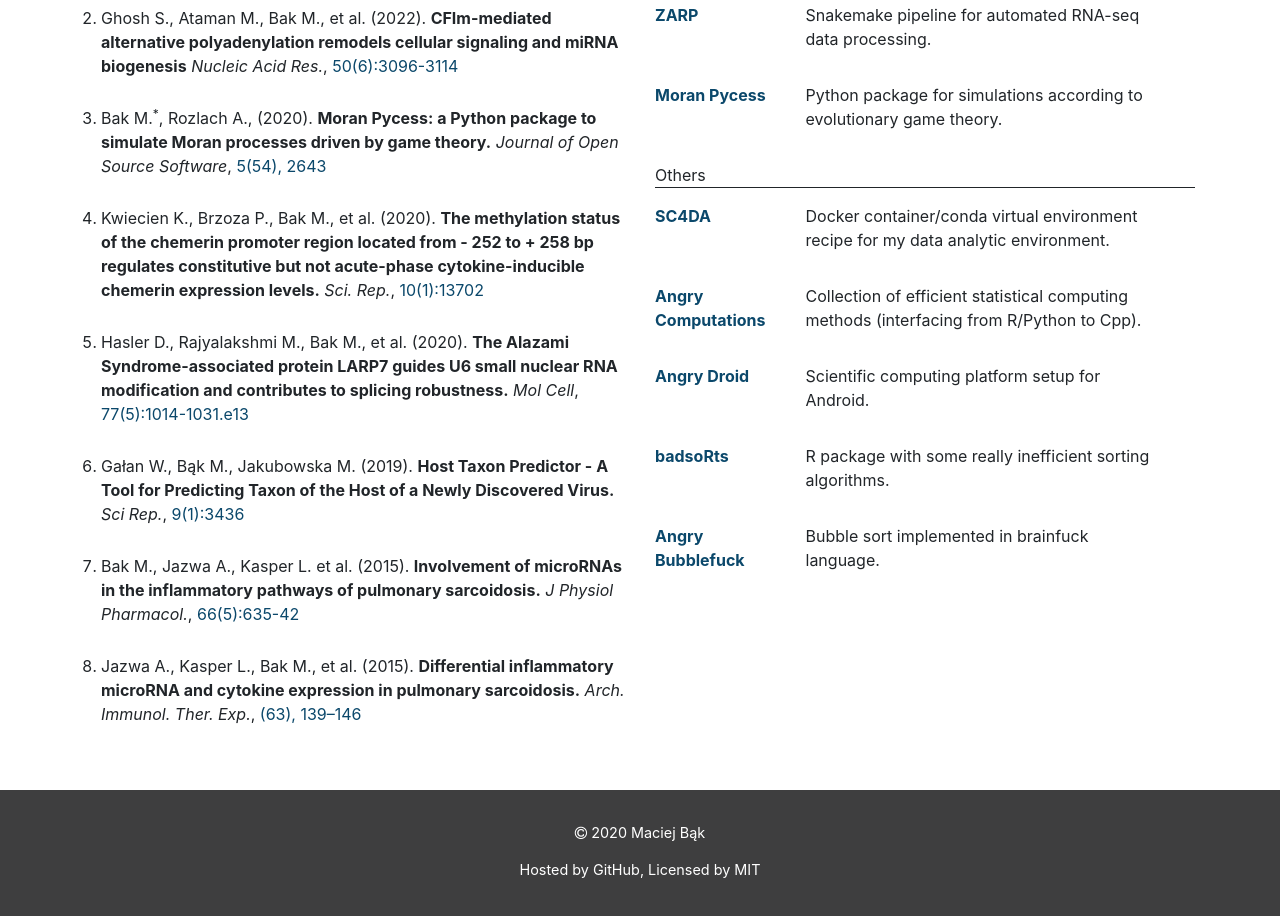
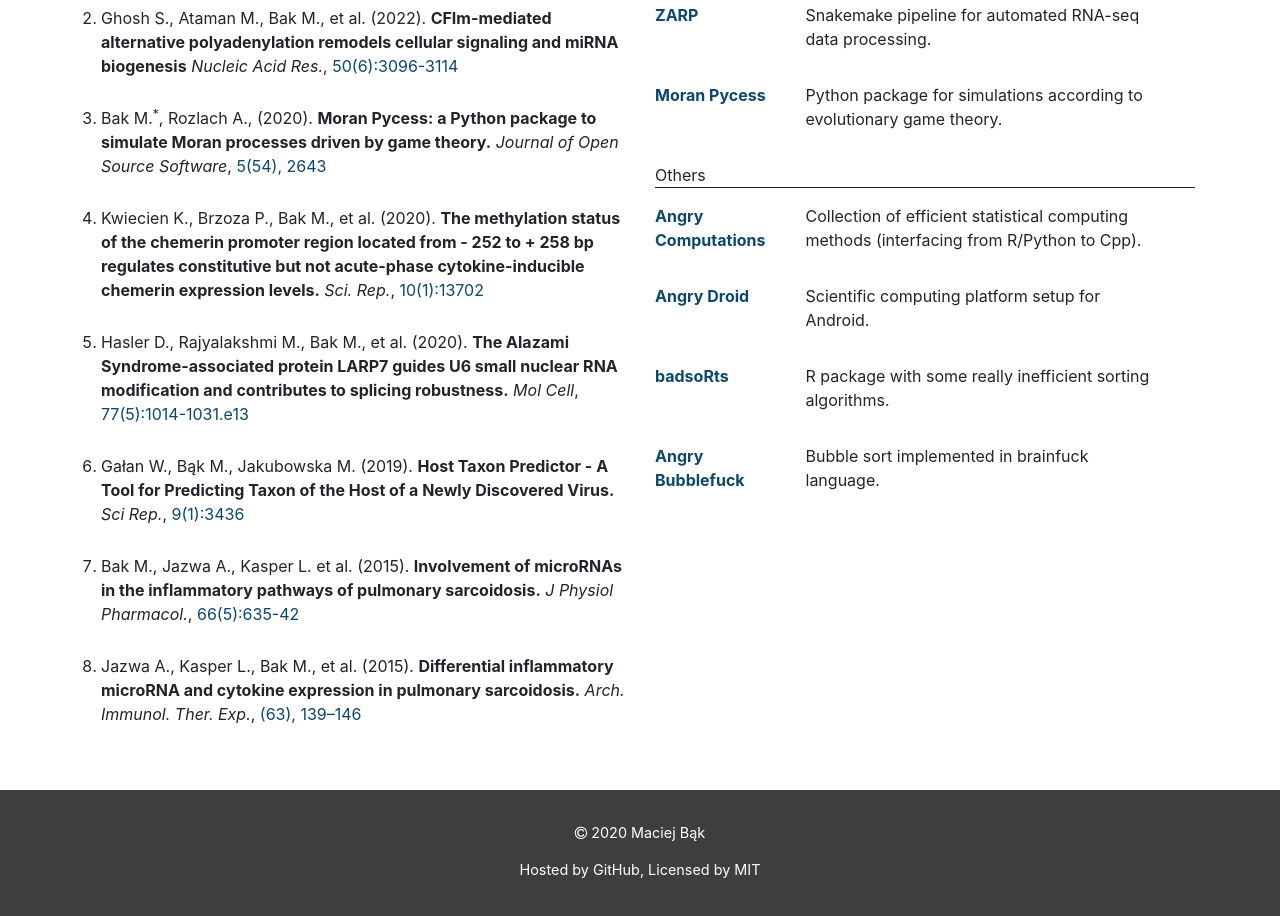
Before and after one commit to AngryMaciek/angrymaciek.github.io, a plain HTML site: page index.html in a window 1280 px wide. Shown: the part 811-1727 px from the top of the page. Drawn offline with nearby package versions, Linux system fonts and the light colour scheme.

Commit message:
docs: remove sc4da

```diff
--- a/index.html
+++ b/index.html
@@ -187,15 +187,6 @@
       <p style="border-bottom: solid 1px;">Others</p>
       <dl class="row mb-4">
         <dt class="col-3 mr-2">
-          <a href="https://zenodo.org/record/4035181">SC4DA</a>
-        </dt>
-        <dd class="col-8">
-          Docker container/conda virtual environment recipe for
-          my data analytic environment.
-        </dd>
-      </dl>
-      <dl class="row mb-4">
-        <dt class="col-3 mr-2">
           <a href="https://github.com/AngryMaciek/angry-computations">Angry Computations</a>
         </dt>
         <dd class="col-8">
```
